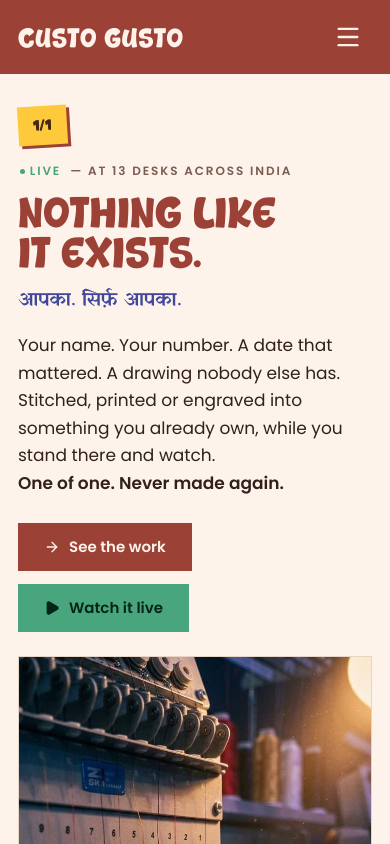
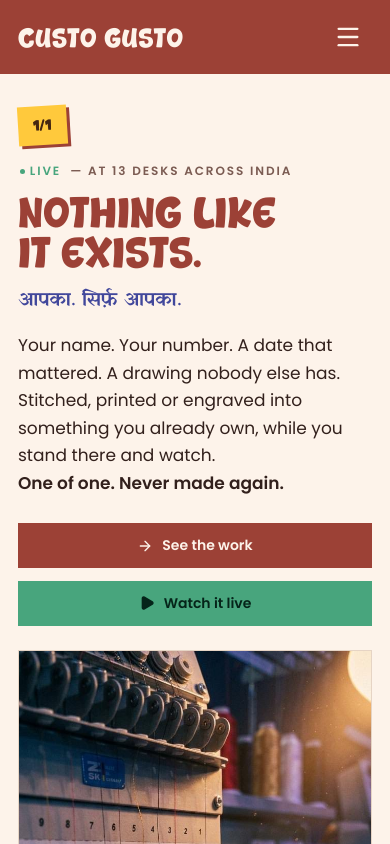
Before and after one commit to krishna9358/custo-gusto, a Next.js app: page / in a window 390 px wide. Shown: the top 844 px of the page. Built offline with nearby package versions, Linux system fonts and the light colour scheme.

Commit message:
fix: improve responsive layouts

```diff
--- a/app/globals.css
+++ b/app/globals.css
@@ -76,7 +76,7 @@
   vertical-align:.06em;margin-left:.16em;}
 
 /* ---- buttons ---- */
-.btn{display:inline-flex;align-items:center;gap:9px;padding:13px 24px;font-weight:600;font-size:15px;
+.btn{display:inline-flex;align-items:center;gap:9px;padding:13px 24px;min-height:44px;font-weight:600;font-size:15px;
   border:2px solid transparent;text-decoration:none;cursor:pointer;transition:transform .12s,filter .12s;
   line-height:1.2;}
 .btn:hover{transform:translateY(-2px);filter:brightness(1.06);}
@@ -85,6 +85,10 @@
 .btn-live{background:var(--bagh);color:#052419;}
 .btn-blush{background:var(--blush);color:var(--brick);}
 .btns{display:flex;flex-wrap:wrap;gap:13px;}
+@media (max-width:480px){
+  .btn{padding:12px 18px;font-size:14px;width:100%;justify-content:center;}
+  .btns{flex-direction:column;width:100%;}
+}
 
 /* ---- stickers ---- */
 .stk{display:inline-flex;align-items:center;font-family:'Best Curry','Poppins',sans-serif;
```
